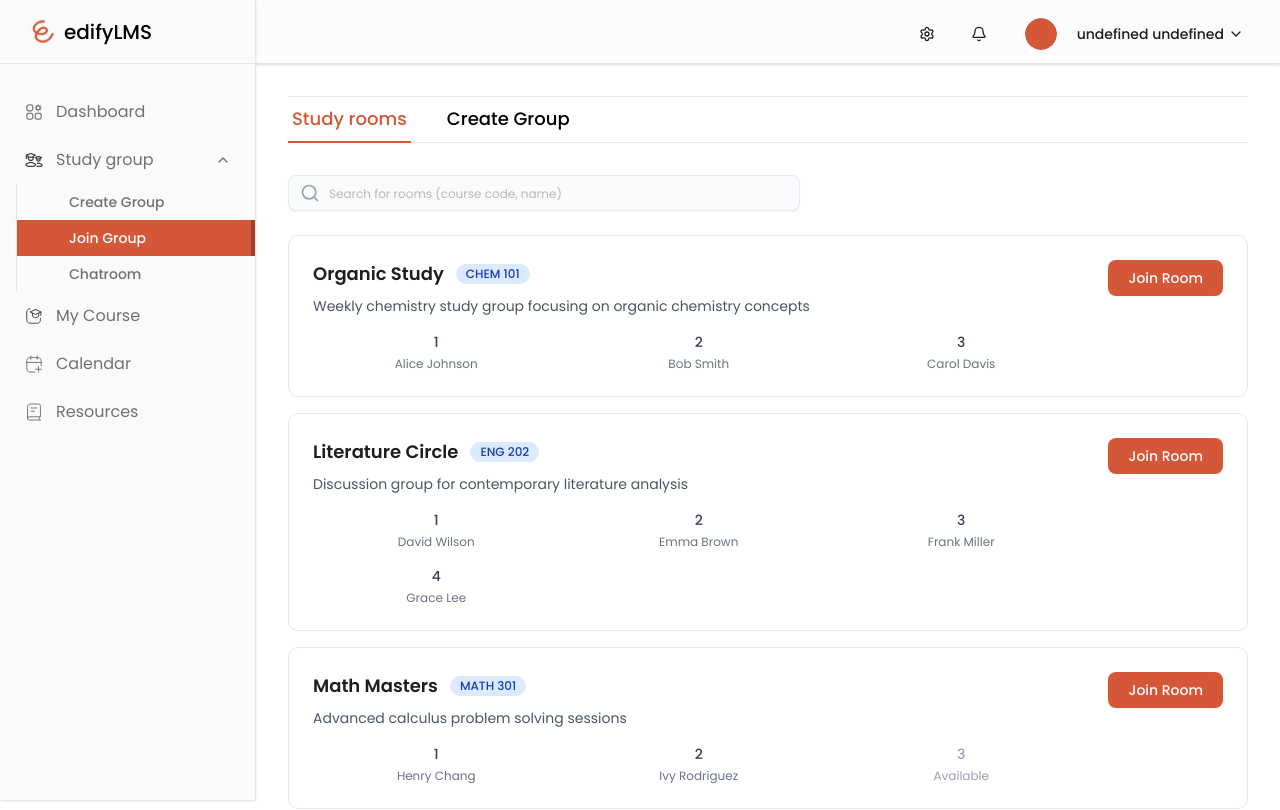
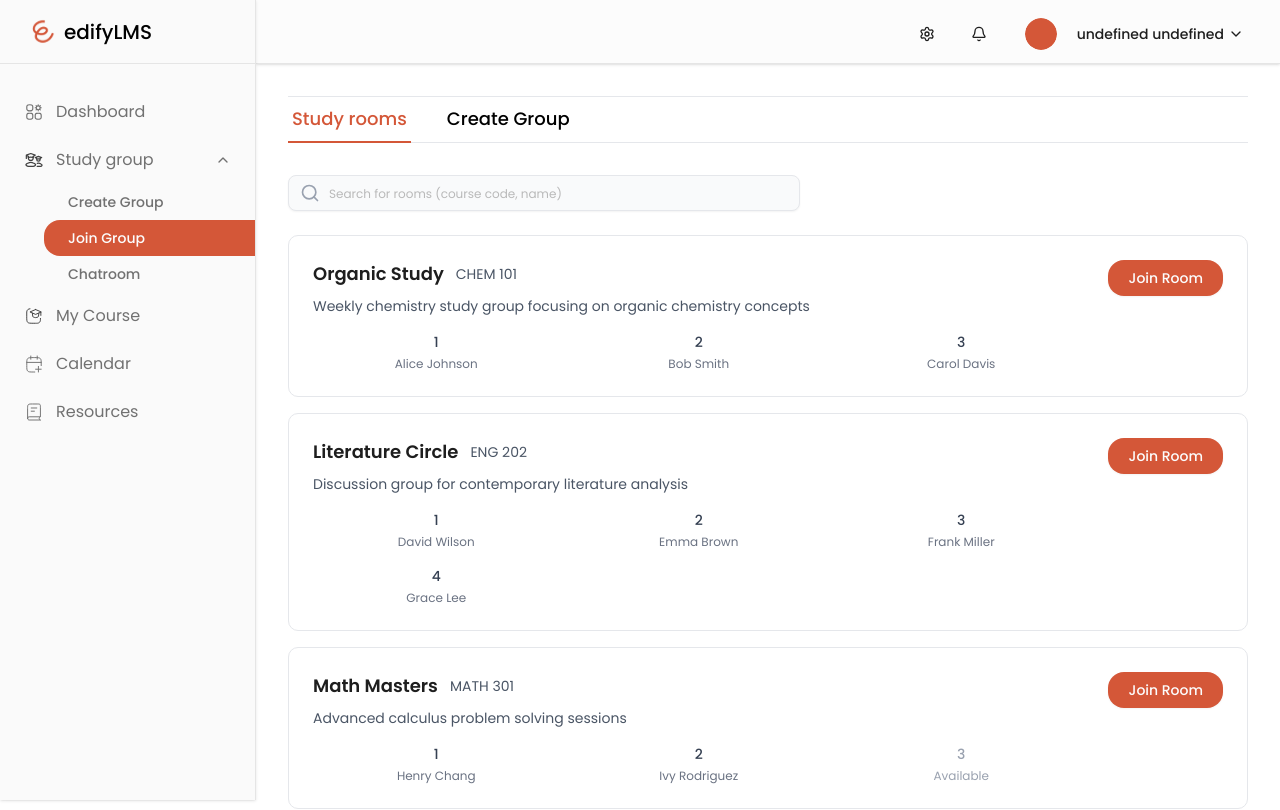
Before and after one commit to Nifilat/Edutech.Internship.2025.virtualstudygroup.frontend, a React (Vite) app: page /join-group in a window 1280 px wide. Shown: the top 810 px of the page. Built offline with nearby package versions, Linux system fonts and the light colour scheme; sample sign-in values are in the browser's storage.

Commit message:
Fix Sidebar and Pages Design to Match Mockups

```diff
--- a/src/components/Sidebar.jsx
+++ b/src/components/Sidebar.jsx
@@ -57,9 +57,9 @@ const Sidebar = ({ activeItem }) => {
             <button
               onClick={() => handleItemClick(item)}
               className={cn(
-                "w-full flex items-center justify-between rounded-sm px-6 py-3 text-left hover:bg-sidebar-accent transition-colors cursor-pointer",
+                "w-full flex items-center justify-between px-6 py-3 text-left hover:bg-sidebar-accent transition-colors cursor-pointer",
                 activeItem === item.id && item.id === "dashboard"
-                  ? "bg-orange-normal text-white-normal border-r-4 border-orange-dark"
+                  ? "bg-orange-normal text-white-normal rounded-l-2xl mr-4"
                   : activeItem === item.id && item.id !== "dashboard"
                   ? "bg-sidebar-accent text-white-dark-active"
                   : "text-white-dark-active hover:text-sidebar-accent-foreground"
@@ -87,7 +87,7 @@ const Sidebar = ({ activeItem }) => {
             </button>
 
             {item.expandable && item.expanded && item.subItems && (
-              <div className="ml-4 border-l border-sidebar-border">
+              <div className="ml-11">
                 {item.subItems.map((subItem) => (
                   <NavLink
                     key={subItem.id}
@@ -96,12 +96,12 @@ const Sidebar = ({ activeItem }) => {
                       cn(
                         "w-full flex items-center px-6 py-2 text-left hover:bg-sidebar-accent transition-colors",
                         isActive
-                          ? "bg-orange-normal text-white-normal border-r-4 border-orange-dark"
+                          ? "bg-orange-normal text-white-normal rounded-l-2xl mr-4"
                           : "text-white-dark-active hover:text-sidebar-accent-foreground"
                       )
                     }
                   >
-                    <span className="font-medium text-sm ml-7">
+                    <span className="font-medium text-sm">
                       {subItem.label}
                     </span>
                   </NavLink>
--- a/src/pages/CreateGroup.jsx
+++ b/src/pages/CreateGroup.jsx
@@ -186,13 +186,13 @@ const CreateGroup = ({ onGroupCreated }) => { // Added prop
           <Button
             variant="outline"
             onClick={handleCancel}
-            className="px-8 bg-[#E3E3E3]"
+            className="px-8 bg-[#E3E3E3] rounded-2xl"
           >
             Cancel
           </Button>
           <Button
             onClick={handleCreateGroup}
-            className="bg-orange-normal hover:bg-orange-dark text-white px-8"
+            className="bg-orange-normal hover:bg-orange-dark text-white px-8 rounded-2xl"
             disabled={!groupName || !selectedCourse || !groupDescription}
           >
             Create Group
--- a/src/pages/JoinGroup.jsx
+++ b/src/pages/JoinGroup.jsx
@@ -91,7 +91,7 @@ const JoinGroup = ({ onCreateGroupClick }) => {
                       <h3 className="text-lg font-semibold text-black-normal">
                         {group.name}
                       </h3>
-                      <span className="inline-flex items-center px-2.5 py-0.5 rounded-full text-xs font-medium bg-blue-100 text-blue-800">
+                      <span className="text-sm text-gray-600">
                         {group.course}
                       </span>
                     </div>
@@ -126,7 +126,7 @@ const JoinGroup = ({ onCreateGroupClick }) => {
                   <div className="ml-6">
                     <Button
                       onClick={() => handleJoinRoom(group.id)}
-                      className="bg-orange-normal hover:bg-orange-normal-hover text-white-normal px-5 py-3.5"
+                      className="bg-orange-normal hover:bg-orange-normal-hover text-white-normal px-5 py-3.5 rounded-2xl"
                     >
                       Join Room
                     </Button>
```
